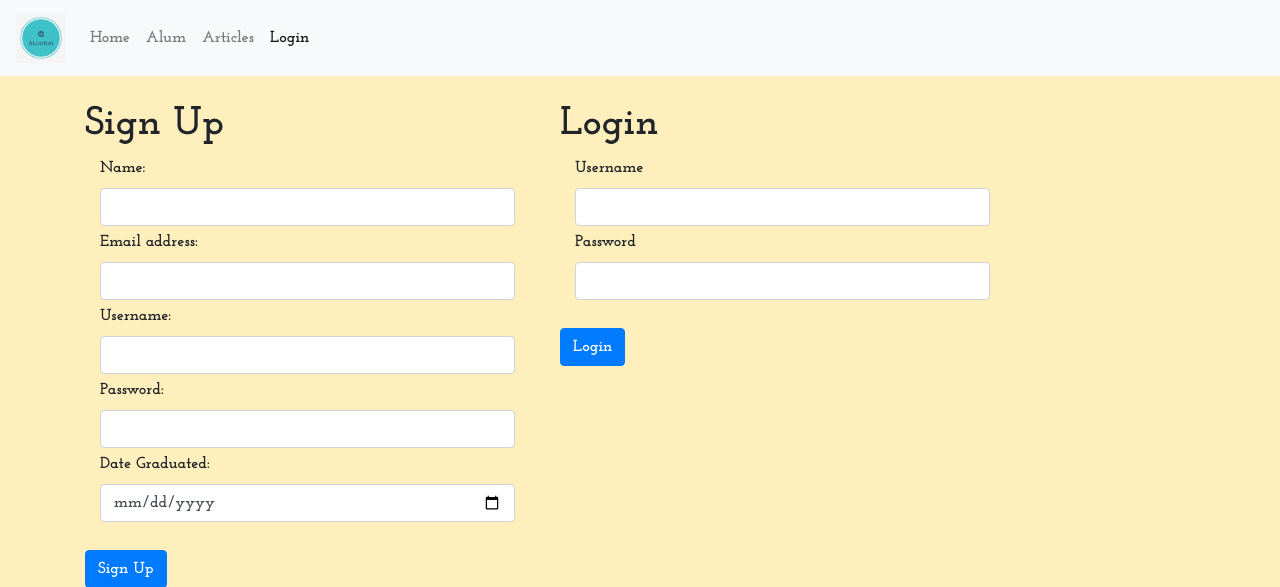
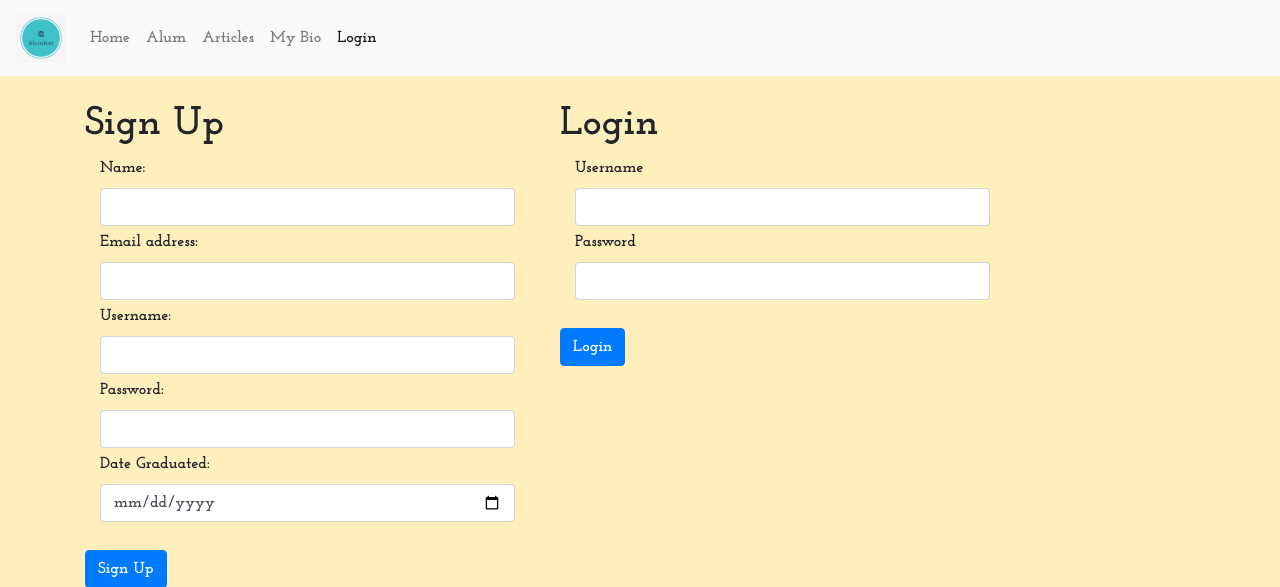
Before and after one commit to ravenclaw1999/AlumNet, a Flask app: template templates/login.html in a window 1280 px wide. Shown: the top 587 px of the page. Run offline with Flask 2, Linux system fonts and the light colour scheme; the template is opened without the code that fills it, so the values that code supplies are empty; the visitor is signed in with stand-in values (Sample User, id 1); some libraries are stand-ins or nearby versions.

Commit message:
Updated navbar

```diff
--- a/templates/alum.html
+++ b/templates/alum.html
@@ -24,6 +24,7 @@
 				<a class="nav-item nav-link active" href="#">Alum</a>
 				<a class="nav-item nav-link" href="/articles">Articles</a>
 				{% if session: %}
+                    <a class="nav-item nav-link" href="/bio">My Bio</a>
                     <a class="nav-item nav-link" href="/login">Logout</a>
                 {% else %}
                     <a class="nav-item nav-link" href="/login">Login</a>
--- a/templates/bio.html
+++ b/templates/bio.html
@@ -20,6 +20,7 @@
 				<a class="nav-item nav-link" href="alum">Alum</a>
 				<a class="nav-item nav-link" href="articles">Articles</a>
 				{% if session: %}
+                    <a class="nav-item nav-link" href="/bio">My Bio</a>
                     <a class="nav-item nav-link" href="/login">Logout</a>
                 {% else %}
                     <a class="nav-item nav-link" href="/login">Login</a>
--- a/templates/index.html
+++ b/templates/index.html
@@ -26,6 +26,7 @@
                     <a class="nav-item nav-link" href="/alum">Alum</a>
                     <a class="nav-item nav-link" href="/articles">Articles</a>
                     {% if session: %}
+                        <a class="nav-item nav-link" href="/bio">My Bio</a>
                         <a class="nav-item nav-link" href="/login">Logout</a>
                     {% else %}
                         <a class="nav-item nav-link" href="/login">Login</a>
--- a/templates/login.html
+++ b/templates/login.html
@@ -21,6 +21,10 @@
 				<a class="nav-item nav-link" href="/index">Home</a>
 				<a class="nav-item nav-link" href="/alum">Alum</a>
 				<a class="nav-item nav-link" href="/articles">Articles</a>
+                {% if session: %}
+                    <a class="nav-item nav-link" href="/bio">My Bio</a>
+                {% else %}
+                {% endif %}
 				<a class="nav-item nav-link active" href="#">Login</a> <span class="sr-only">(current)</span>
 			</div>
 		</div>
--- a/templates/post.html
+++ b/templates/post.html
@@ -22,6 +22,7 @@
 				<a class="nav-item nav-link" href="/alum">Alum</a>
 				<a class="nav-item nav-link active" href="#">Articles</a> <span class="sr-only">(current)</span>
 				{% if session: %}
+                    <a class="nav-item nav-link" href="/bio">My Bio</a>
                     <a class="nav-item nav-link" href="/login">Logout</a>
                 {% else %}
                     <a class="nav-item nav-link" href="/login">Login</a>
--- a/templates/profile.html
+++ b/templates/profile.html
@@ -21,6 +21,7 @@
 				<a class="nav-item nav-link" href="/alum">Alum</a>
 				<a class="nav-item nav-link" href="/articles">Articles</a>
 				{% if session: %}
+                    <a class="nav-item nav-link" href="/bio">My Bio</a>
                     <a class="nav-item nav-link" href="/login">Logout</a>
                 {% else %}
                     <a class="nav-item nav-link" href="/login">Login</a>
--- a/templates/updateInfo.html
+++ b/templates/updateInfo.html
@@ -20,6 +20,7 @@
 				<a class="nav-item nav-link active" href="/alum">Alum</a>
 				<a class="nav-item nav-link" href="/articles">Articles</a>
 				{% if session: %}
+                    <a class="nav-item nav-link" href="/bio">My Bio</a>
                     <a class="nav-item nav-link" href="/login">Logout</a>
                 {% else %}
                     <a class="nav-item nav-link" href="/login">Login</a>
```
